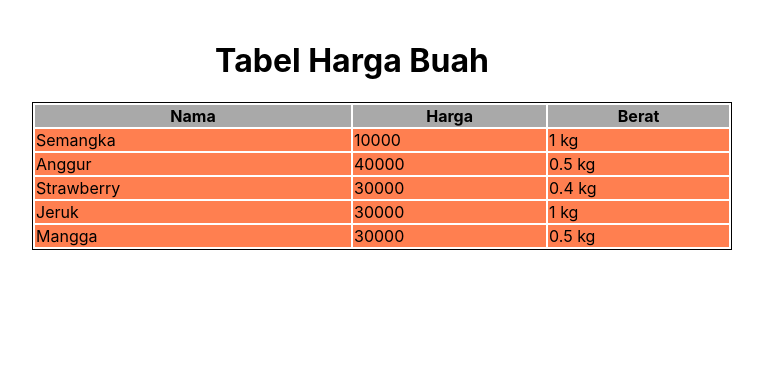
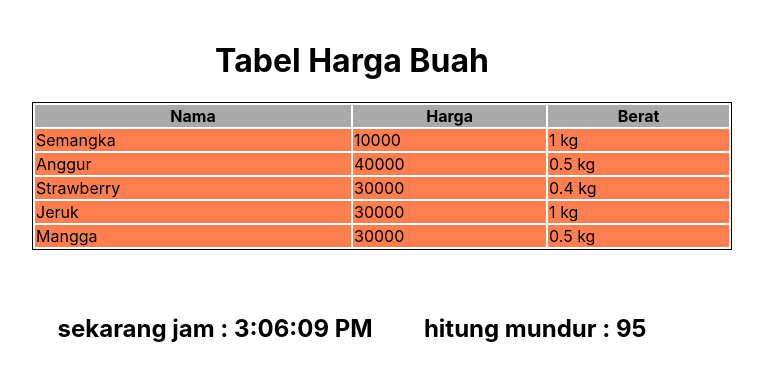
Before and after one commit to diftandra/sanbercode-reactjs-batch18-part2, a React (Create React App) app in the folder my-app/: page / in a window 1280 px wide. Shown: the top 380 px of the page, without its empty margins (288-1051 px from the left). Built offline with nearby package versions, Linux system fonts and the light colour scheme.

Commit message:
Tugas-11

```diff
--- a/my-app/src/App.js
+++ b/my-app/src/App.js
@@ -3,6 +3,7 @@
 import './App.css';
 import tableDaftarBuah from './Tugas-9/tugas9';
 import TableHargaDaftarBuah from './Tugas-10/tugas10';
+import Clocker from './Tugas-11/tugas11';
 
 function App() {
   return (
@@ -10,6 +11,8 @@
       <tableDaftarBuah/>
       <br/>
       <TableHargaDaftarBuah />
+      <br/>
+      <Clocker/>
     </div>
    );
 }
--- /dev/null
+++ b/my-app/src/Tugas-11/tugas11.js
@@ -0,0 +1,67 @@
+import React from 'react'
+
+class Clocker extends React.Component {
+    constructor(props) {
+        super(props)
+        let waktu = new Date()
+        waktu = waktu.toLocaleString('ID', { hour: 'numeric', minute: 'numeric', second: 'numeric', hour12: true}).replace(/\./g,":")
+        this.state = {
+            waktuSekarang: waktu,
+            hitungMundur: 100,
+            showTime: true
+        }
+    }
+
+    componentDidMount() {
+        this.waktuSekarang = setInterval(() => this.tick(), 1000)
+        this.waktuHitungMundur = setInterval(() => this.hitungMundur(), 1000)
+    }
+
+    componentDidUpdate() {
+        if(this.state.hitungMundur === 0 && this.state.showTime) {
+            this.stopTime()
+            this.hideTime()
+        }
+    }
+
+    componentWillUnmount() {
+        clearInterval(this.waktuHitungMundur)
+    }
+
+    tick() {
+        let waktu = new Date()
+        waktu = waktu.toLocaleString('ID', { hour: 'numeric', minute: 'numeric', second:'numeric', hour12: true }).replace(/\./g,":")
+        this.setState({ waktuSekarang: waktu })
+    }
+
+    hitungMundur() {
+        this.setState({
+            hitungMundur: this.state.hitungMundur - 1
+        })
+    }
+
+    stopTime() {
+        this.componentWillUnmount()
+    }
+
+    hideTime() {
+        this.setState({ showTime: false })
+    }
+
+    render() {
+        return (
+            <>
+                {
+                    this.state.showTime && (
+                        <h2 style={{display: "flex", justifyContent: "space-around"}}>
+                            <b><p>sekarang jam : {this.state.waktuSekarang}</p></b>
+                            <b><p>hitung mundur : {this.state.hitungMundur}</p></b>
+                        </h2>
+                    )
+                }
+            </>
+        )
+    }
+}
+
+export default Clocker
```
